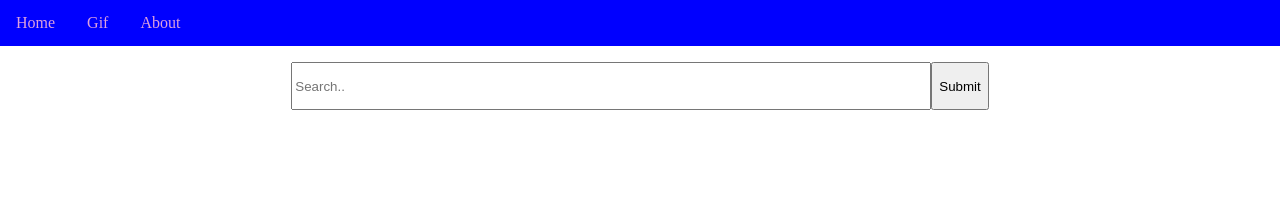
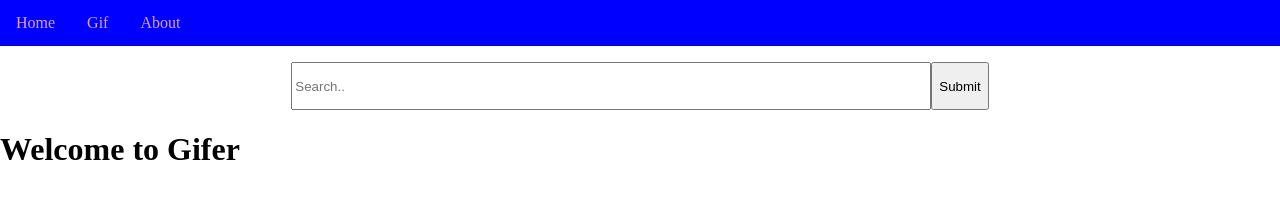
Before and after one commit to Joycelynhicks/Joycelynhicks.1.github.io, a website: page index.html in a window 1280 px wide. Drawn offline with nearby package versions, Linux system fonts and the light colour scheme.

Commit message:
added h1

```diff
--- a/index.html
+++ b/index.html
@@ -24,6 +24,9 @@
         <button class="submit" type="submit">Submit</button>
     </div>
 
+    <div>
+        <h1>Welcome to Gifer</h1>
+    </div>
 
     <div class="img-container">
 
```
